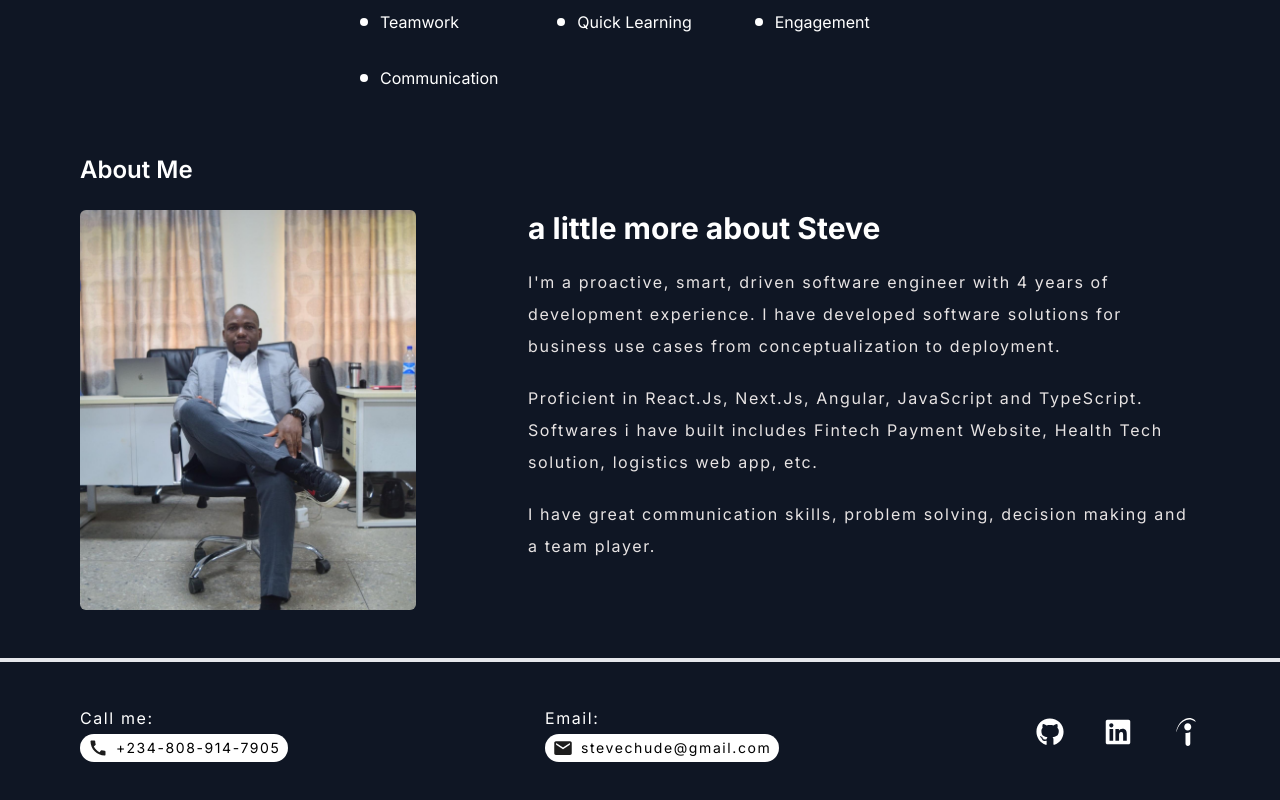
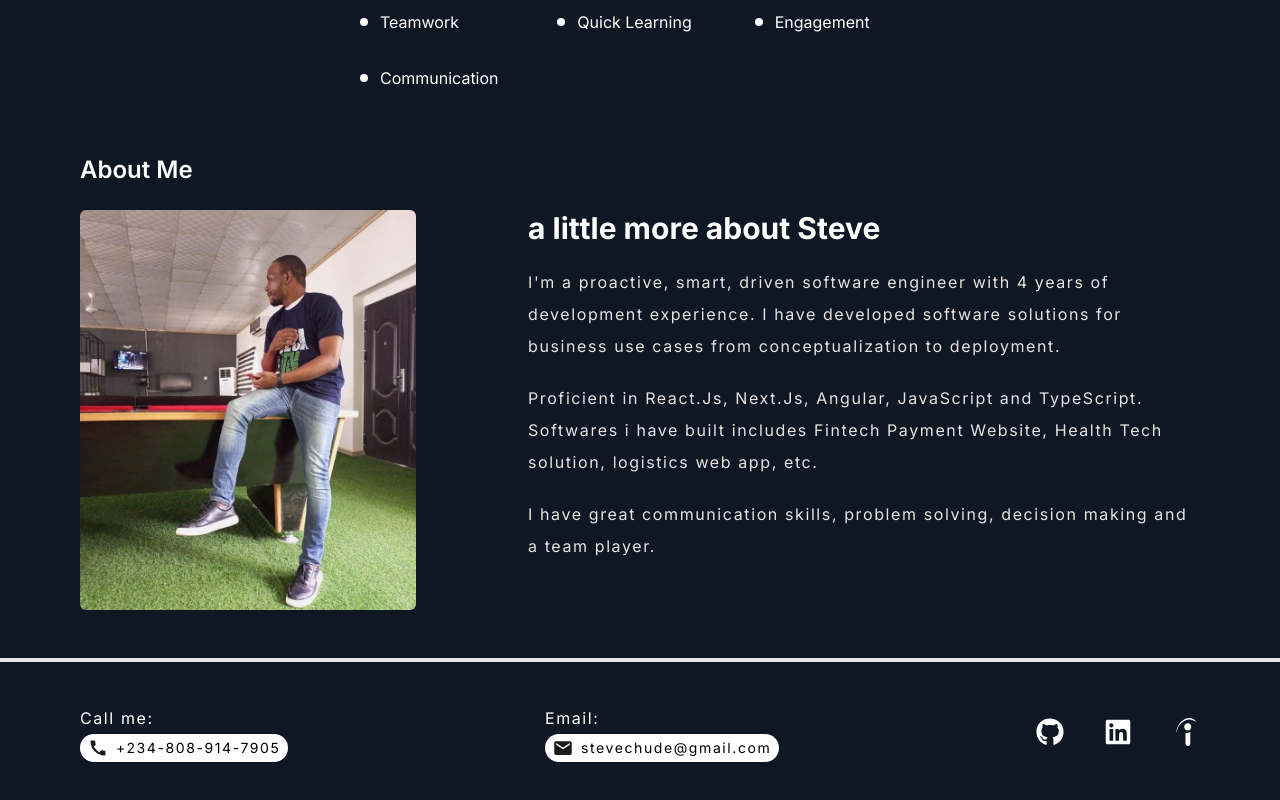
Before and after one commit to stevechude/my_portfolio, a Next.js app: page / in a window 1280 px wide. Shown: the part 3081-3881 px from the top of the page. Built offline with nearby package versions, Linux system fonts and the light colour scheme.

Commit message:
about minus 1 pic lol

```diff
--- a/components/Home/About.jsx
+++ b/components/Home/About.jsx
@@ -6,7 +6,7 @@ import "aos/dist/aos.css";
 
 const photos = [
   "/hotelbar.jpg",
-  "/kilmanjaro.jpg",
+  // "/kilmanjaro.jpg",
   "/chair.JPG",
   "/pool.JPG",
   // "/slab.JPG",
```
